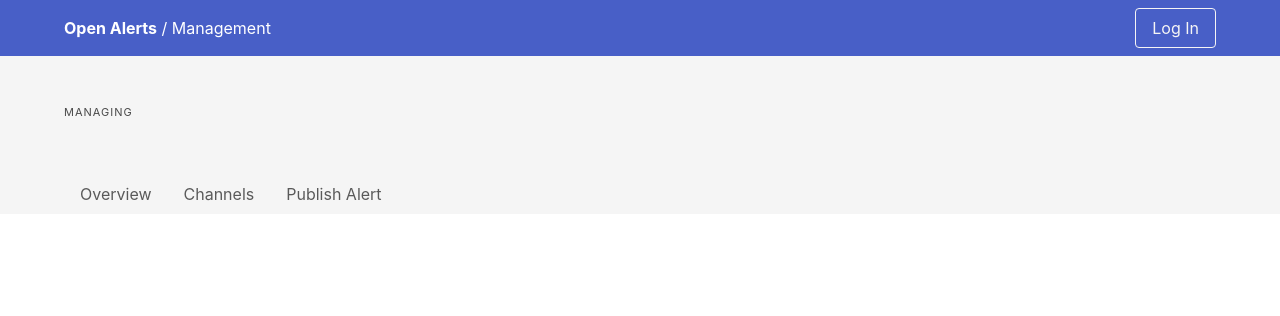
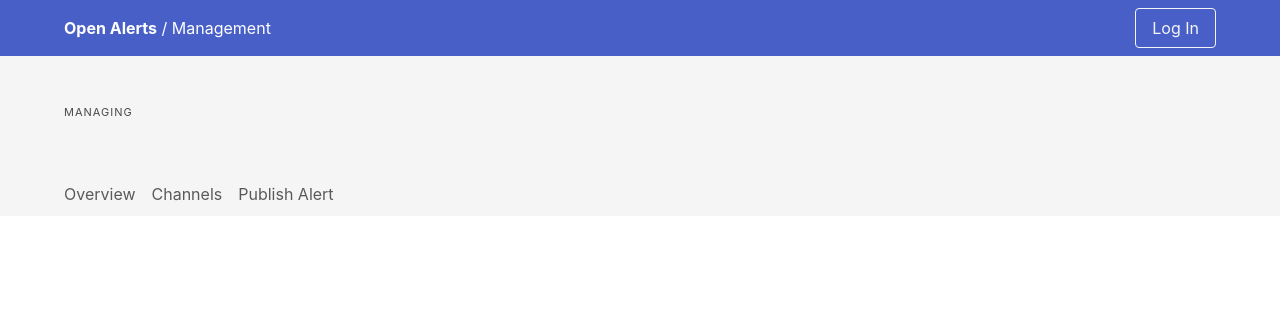
Before and after one commit to news-catalyst/openalerts, a Django app: template openalerts/management/templates/management/organization_base.html in a window 1280 px wide. Shown: the top 316 px of the page. Run offline with Django 3.2, Linux system fonts and the light colour scheme; the template is opened without the code that fills it, so the values that code supplies are empty; some libraries are stand-ins or nearby versions.

Commit message:
Improve management panel tabs

```diff
--- /dev/null
+++ b/openalerts/management/static/management/css/tabs.css
@@ -0,0 +1,17 @@
+.is-underbar ul li a {
+    padding-left: 0;
+    padding-right: 0;
+    margin-right: 16px;
+}
+
+.is-underbar a {
+    border-bottom: 3px solid #ffffff00;
+}
+
+.is-underbar ul li a:hover {
+    border-bottom: 3px solid #bbbbbb !important;
+}
+
+.is-underbar ul li.is-active a {
+    border-bottom: 3px solid #444444 !important;
+}
--- a/openalerts/management/templates/management/base.html
+++ b/openalerts/management/templates/management/base.html
@@ -10,6 +10,7 @@
     <link rel="stylesheet" href="https://cdn.jsdelivr.net/npm/bulma@0.8.0/css/bulma.min.css"
         integrity="sha256-D9M5yrVDqFlla7nlELDaYZIpXfFWDytQtiV+TaH6F1I=" crossorigin="anonymous">
     <script src="{% static 'management/js/navbar.js' %}"></script>
+    <link rel="stylesheet" href="{% static 'management/css/tabs.css' %}">
 </head>
 
 <body>
--- a/openalerts/management/templates/management/organization_base.html
+++ b/openalerts/management/templates/management/organization_base.html
@@ -28,7 +28,7 @@
     </div>
     <div class="hero-foot">
         <div class="container">
-            <div class="tabs">
+            <div class="tabs is-underbar is-light">
                 <ul>
                     <li {% if tab_scope == "overview" %}class="is-active" {% endif %}><a
                             href={% url 'management:organization' pk=organization.id %}>Overview</a></li>
```
